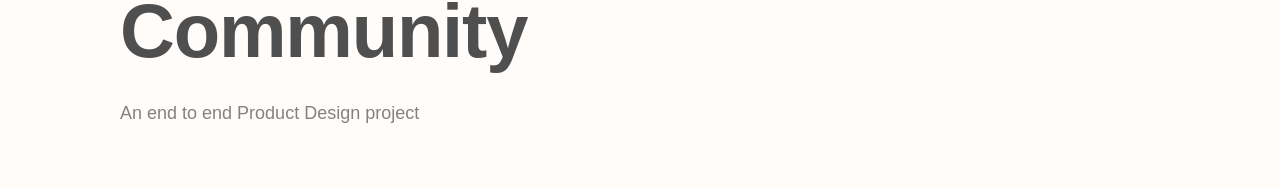
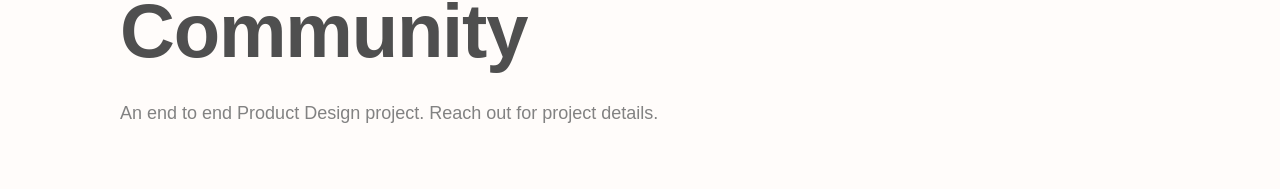
Before and after one commit to VictoriaMolgado/victoriamolgado.github.io, a website built with webpack: page community.html in a window 1280 px wide. Shown: the part 313-502 px from the top of the page. Built offline with nearby package versions, Linux system fonts and the light colour scheme; a web font is replaced by a local one.

Commit message:
Adding profile switcher image to community case

```diff
--- a/community.html
+++ b/community.html
@@ -29,7 +29,8 @@
         <h3>Bravado Community</h3>
         <div class="project-context">
             <p class="sans-serif-text">
-                An end to end Product Design project
+                An end to end Product Design project.
+                Reach out for project details.
             </p>
         </div>
     </div>
@@ -142,7 +143,7 @@
     </div>
     <div class="case-single-images">
         <figure>
-            <img class="case-solo" src="assets/imgs/in/flow-min.png" alt=""/>
+            <img class="case-solo" src="assets/imgs/community/profile-switcher-min.png" alt=""/>
         </figure>
     </div>
     <div class="text-container">
```
